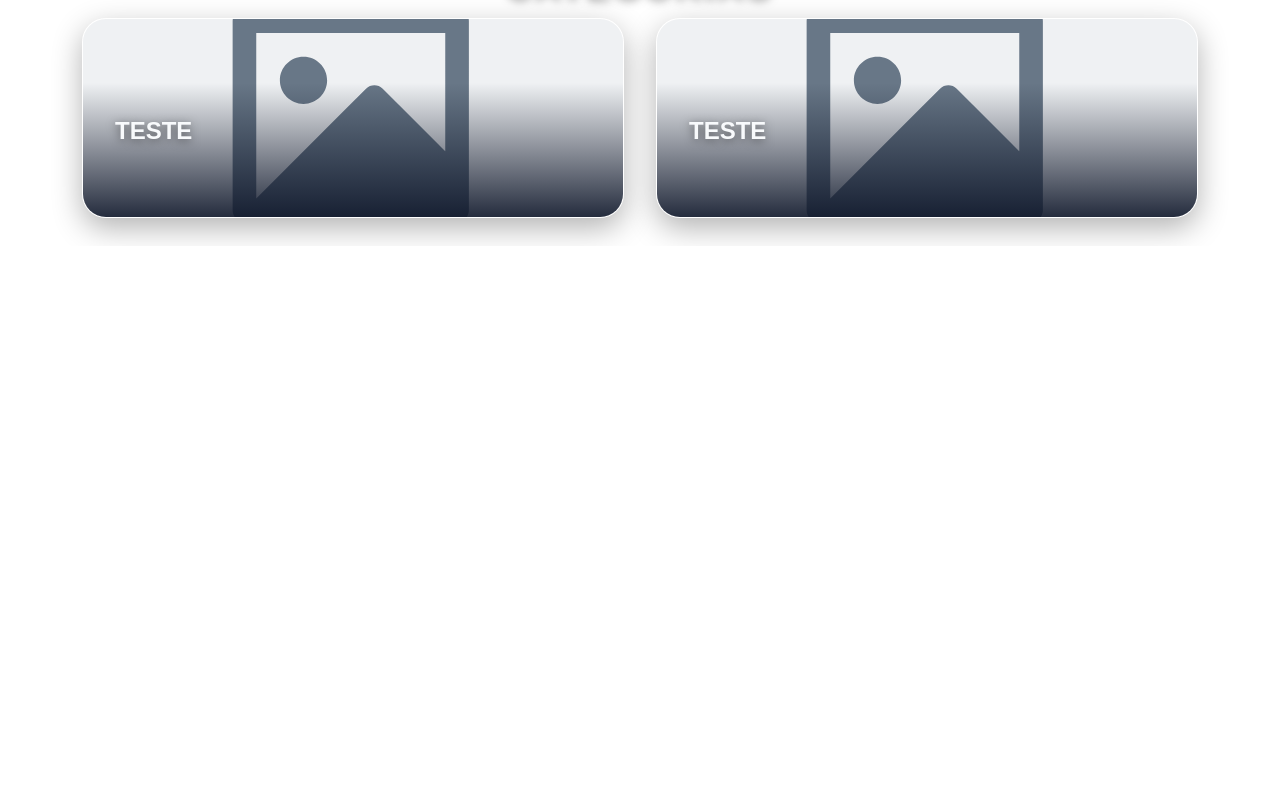
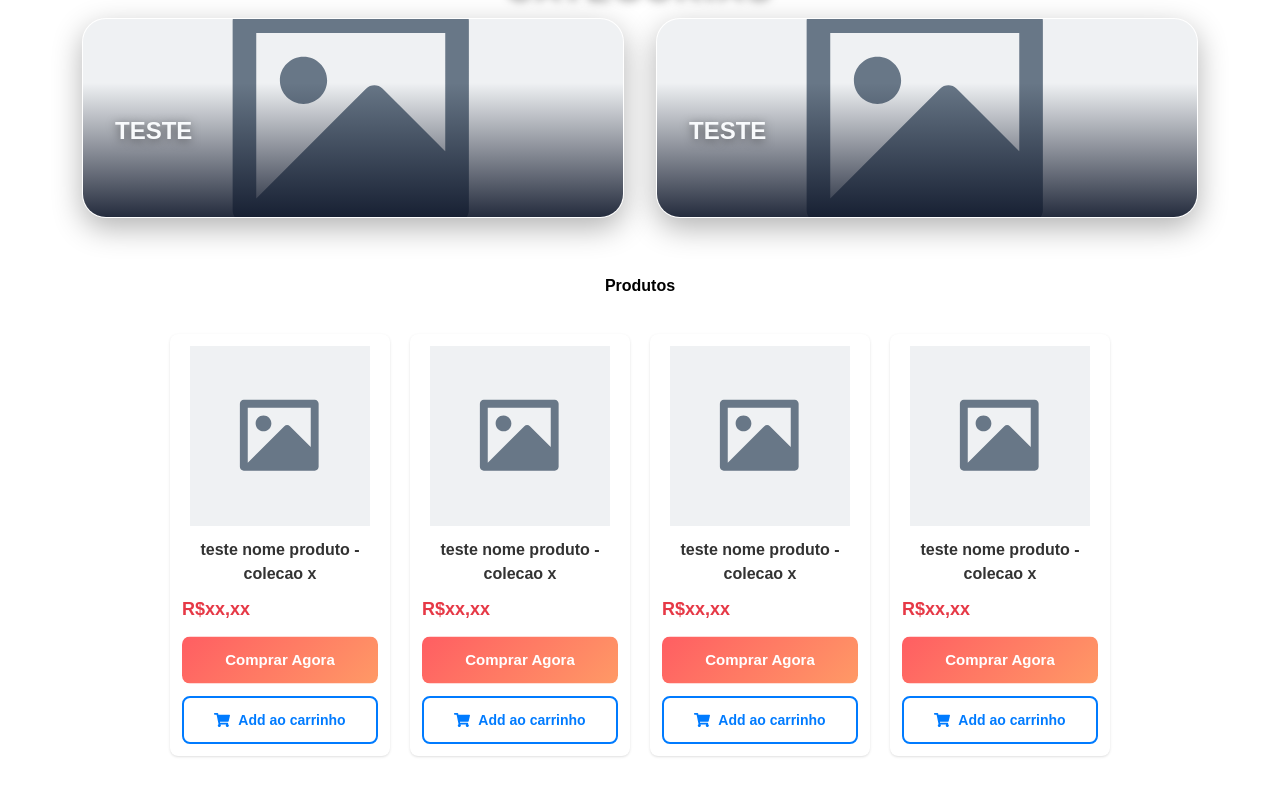
Before and after one commit to LucasEPO/nuvem_front, a Next.js app: page / in a window 1280 px wide. Shown: the part 908-1704 px from the top of the page. Before the commit the page ends 1154 px from the top, so only its background shows below. Built offline with nearby package versions, Linux system fonts and the light colour scheme.

Commit message:
Add products section

```diff
--- a/app/globals.css
+++ b/app/globals.css
@@ -14,7 +14,7 @@
 
 @media (prefers-color-scheme: dark) {
   :root {
-    --background: #ffffff;
+    --background: #f9f9f9;
     --foreground: #ededed;
   }
 }
@@ -24,3 +24,9 @@ body {
   color: var(--foreground);
   font-family: Arial, Helvetica, sans-serif;
 }
+
+@keyframes float {
+    0% { transform: translateY(0); }
+    50% { transform: translateY(-3px); }
+    100% { transform: translateY(0); }
+}
--- a/app/page.tsx
+++ b/app/page.tsx
@@ -2,6 +2,7 @@ import Image from "next/image";
 import heroImage from '@/public/assets/heroImage.png';
 import Highlight from "@/components/ui/Highlight";
 import CategoryBanner from "@/components/ui/CategoryBanner";
+import ProductCard from "@/components/ui/ProductCard";
 
 export default function Home() {
   return (
@@ -33,6 +34,18 @@ export default function Home() {
         <CategoryBanner />
       </div>
     </section>
+    <section className="flex flex-col text-center p-5 my-4 items-center">
+      <h2 className="mb-4 text-black font-bold">Produtos</h2>
+      <div className="flex flex-wrap justify-center w-[90%] max-md:w-full items-stretch gap-5 max-md:gap-3">
+        <ProductCard />
+        <ProductCard />
+        <ProductCard />
+        <ProductCard />
+      </div>
+    </section>
+    <section className="flex flex-col justify-center items-center py-16 w-[90%] ">
+
+    </section>
     </>
   );
 }
--- /dev/null
+++ b/components/ui/ProductCard.tsx
@@ -0,0 +1,29 @@
+'use client'
+import Image from "next/image";
+import imagePlaceholder from "@/public/assets/image_placeeholder.svg"
+import ProductCardButtons from "./ProductCardButtons";
+import { FaShoppingCart } from "react-icons/fa";
+
+interface productCardProps {
+    product?: any
+}
+
+export default function ProductCard({ product }: productCardProps) {
+    return(
+        <div className="group flex flex-col w-[220px] h-full p-3 bg-white rounded-lg shadow-sm relative overflow-hidden mt-5 transition-all duration-500 hover:-translate-y-2.5 hover:shadow-lg max-md:w-40 max-md:p-[15px]">
+            <Image
+                src={imagePlaceholder}
+                alt="Imagem do produto"
+                className="w-full h-[180px] object-contain mb-3 transition-transform duration-500 group-hover:scale-105 group-hover:rotate-2 max-md:h-[140px]"
+            />
+            <p className="flex items-center justify-center text-[16px] font-semibold h-min-[48px] text-[#333] lh-[1.3] max-md:h-min-[40px] max-md:text-sm">
+                teste nome produto - colecao x
+            </p>
+            <span className="block self-start text-[18px] font-bold text-[#e63946] mt-2.5 mb-3.5">R$xx,xx</span>
+            <div className="flex flex-col gap-3 mt-auto">
+                <ProductCardButtons label="Comprar Agora" variant="primary"/>
+                <ProductCardButtons label="Add ao carrinho" variant="secondary" icon={FaShoppingCart}/>
+            </div>
+        </div>
+    );
+};
--- /dev/null
+++ b/components/ui/ProductCardButtons.tsx
@@ -0,0 +1,75 @@
+'use client'
+import { useState } from "react";
+import { IconType } from "react-icons";
+import { FaCheck } from "react-icons/fa6";
+
+interface productCardButtonsProps {
+    label: string,
+    variant: "primary" | "secondary",
+    icon?: IconType,
+    onClick?: () => void
+}
+
+export default function ProductCardButtons({ label, variant, icon: Icon, onClick}: productCardButtonsProps) {
+    const [added, setAdded] = useState(false);
+
+    if(variant === "primary") {
+        return(
+            <button
+                onClick= {onClick}
+                className="w-full p-3 font-bold text-[15px]  text-white rounded-lg cursor-pointer relative overflow-hidden z-1 transition-all duration-300 bg-[linear-gradient(135deg,#ff5e62,#ff9966)] hover:-translate-y-[3px] hover:shadow-[0_7px_20px_rgba(255,94,98,0.4)] active:scale-95 animate-[float_2s_infinite_ease-in-out] max-md:p-2.5 max-md:text-sm"
+            >
+                {label}
+            </button>
+        );
+    }
+
+    if (variant === "secondary") {
+        const handleClick = () => {
+            onClick?.();
+            setAdded(true);
+            setTimeout(() => setAdded(false), 2000);
+        };
+
+        return (
+            <button
+                onClick={handleClick}
+                className={`w-full p-3 font-semibold text-sm rounded-lg cursor-pointer relative overflow-hidden flex items-center justify-center transition-all duration-500 border-2 border-solid max-md:p-2.5 max-md:text-[12px]
+                ${
+                    added
+                    ? "bg-[#e8f5e9] border-[#28a745] text-[#28a745]"
+                    : "bg-transparent border-[#007bff] text-[#007bff] hover:bg-[#f0f7ff]"
+                }
+                active:scale-95
+                `}
+            >
+                <span
+                    className={`inline-block mr-2 max-md:mr-0.5 transition-all duration-500
+                        ${added ? "opacity-0 -translate-y-5" : "opacity-100 translate-y-0"}`}
+                >
+                    {Icon && <Icon className="w-4 h-4 max-md:w-3 max-md:h-3" />}
+                </span>
+
+                <span
+                    className={`transition-all duration-500
+                        ${added ? "opacity-0 -translate-y-5" : "opacity-100 translate-y-0"}`}
+                >
+                    {label}
+                </span>
+
+                <span
+                    className={`flex items-center justify-center absolute top-1/2 left-1/2 transform -translate-x-1/2 transition-all duration-500 text-[#28a745] font-bold whitespace-nowrap
+                    ${
+                        added
+                        ? "opacity-100 -translate-y-1/2"
+                        : "opacity-0 translate-y-5 pointer-events-none"
+                    }`}
+                >
+                    <FaCheck className="w-4 h-4"/> Adicionado!
+                </span>
+            </button>
+        );
+    }
+
+    return null;
+};
```
